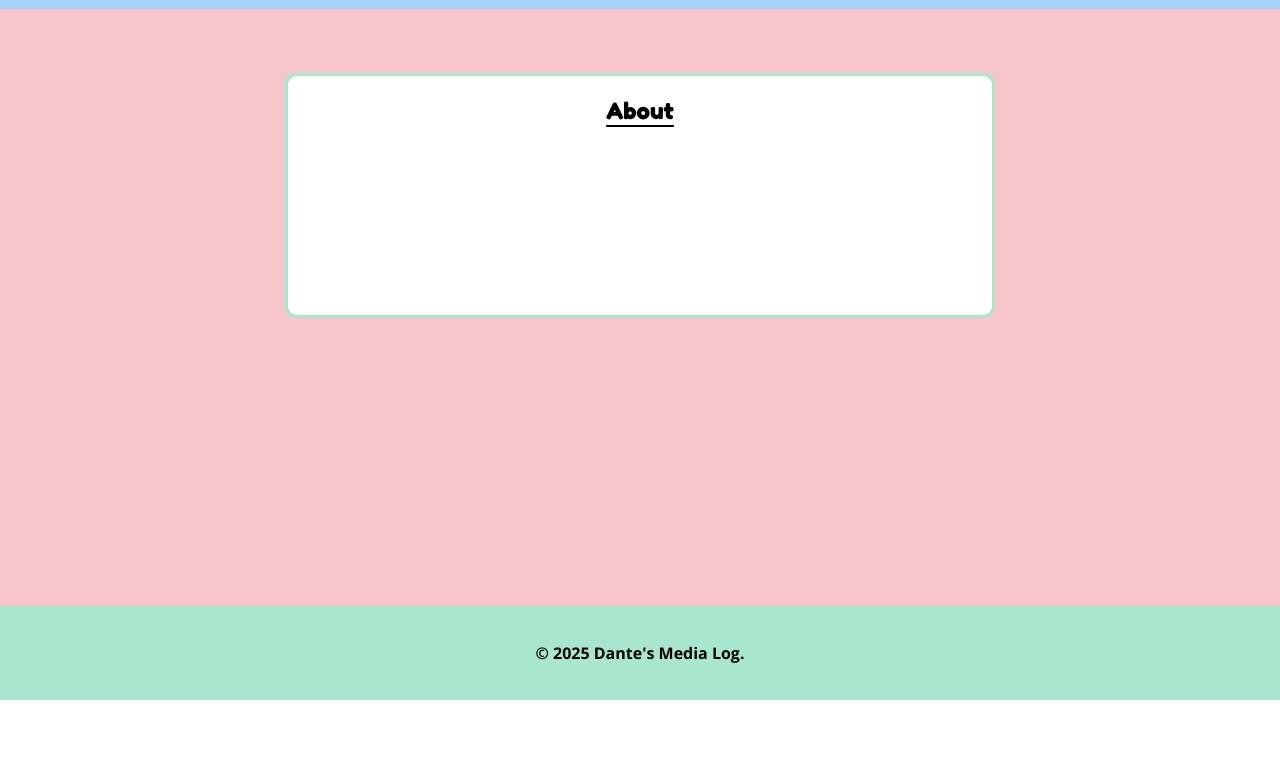
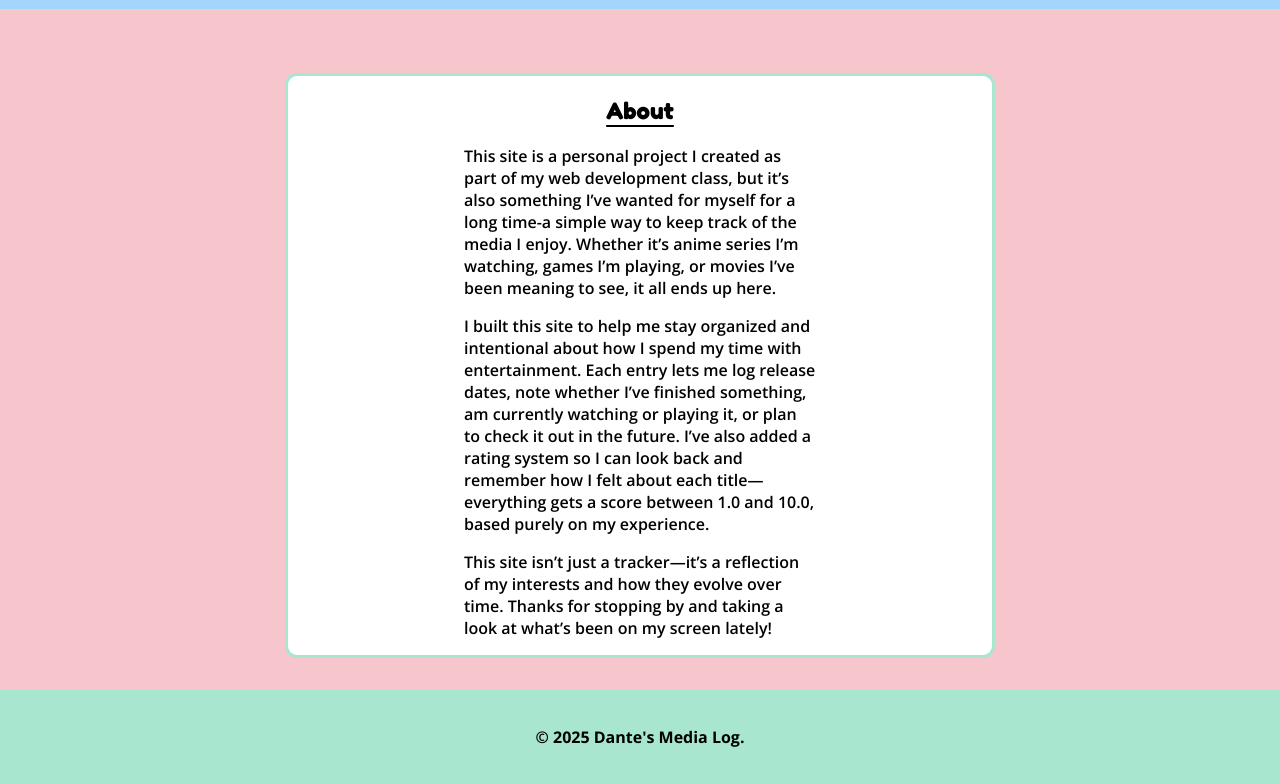
Before and after one commit to Darch22/website_project, a plain HTML site: page pages/about.html in a window 1280 px wide. Shown: the part 100-884 px from the top of the page. Before the commit the page ends 800 px from the top, so only its background shows below. Drawn offline with nearby package versions, Linux system fonts and the light colour scheme.

Commit message:
Add text to about page
I added text to my about page and centered it.

```diff
--- a/pages/about.html
+++ b/pages/about.html
@@ -31,6 +31,20 @@
     <main>
         <section class="container about-page">
             <h1>About</h1>
+            <div class="about-text">
+                <p>
+                    This site is a personal project I created as part of my web development class, but it’s also something I’ve wanted for myself for a long time-a simple way to keep track of the media I enjoy.
+                    Whether it’s anime series I’m watching, games I’m playing, or movies I’ve been meaning to see, it all ends up here.
+                </p>
+                <p>
+                    I built this site to help me stay organized and intentional about how I spend my time with entertainment.
+                    Each entry lets me log release dates, note whether I’ve finished something, am currently watching or playing it, or plan to check it out in the future.
+                    I’ve also added a rating system so I can look back and remember how I felt about each title—everything gets a score between 1.0 and 10.0, based purely on my experience.
+                </p>
+                <p>
+                    This site isn’t just a tracker—it’s a reflection of my interests and how they evolve over time. Thanks for stopping by and taking a look at what’s been on my screen lately!
+                </p>
+            </div>
         </section>
     </main>
 
--- a/styles.css
+++ b/styles.css
@@ -122,3 +122,12 @@ footer {
     align-items: center;
     margin: 0;
 }
+
+.about-text p {
+    display: flex;
+    flex-wrap: wrap;
+    max-width: 50%;
+    margin-left: auto;
+    margin-right: auto;
+    font-weight: 600;
+}
```
